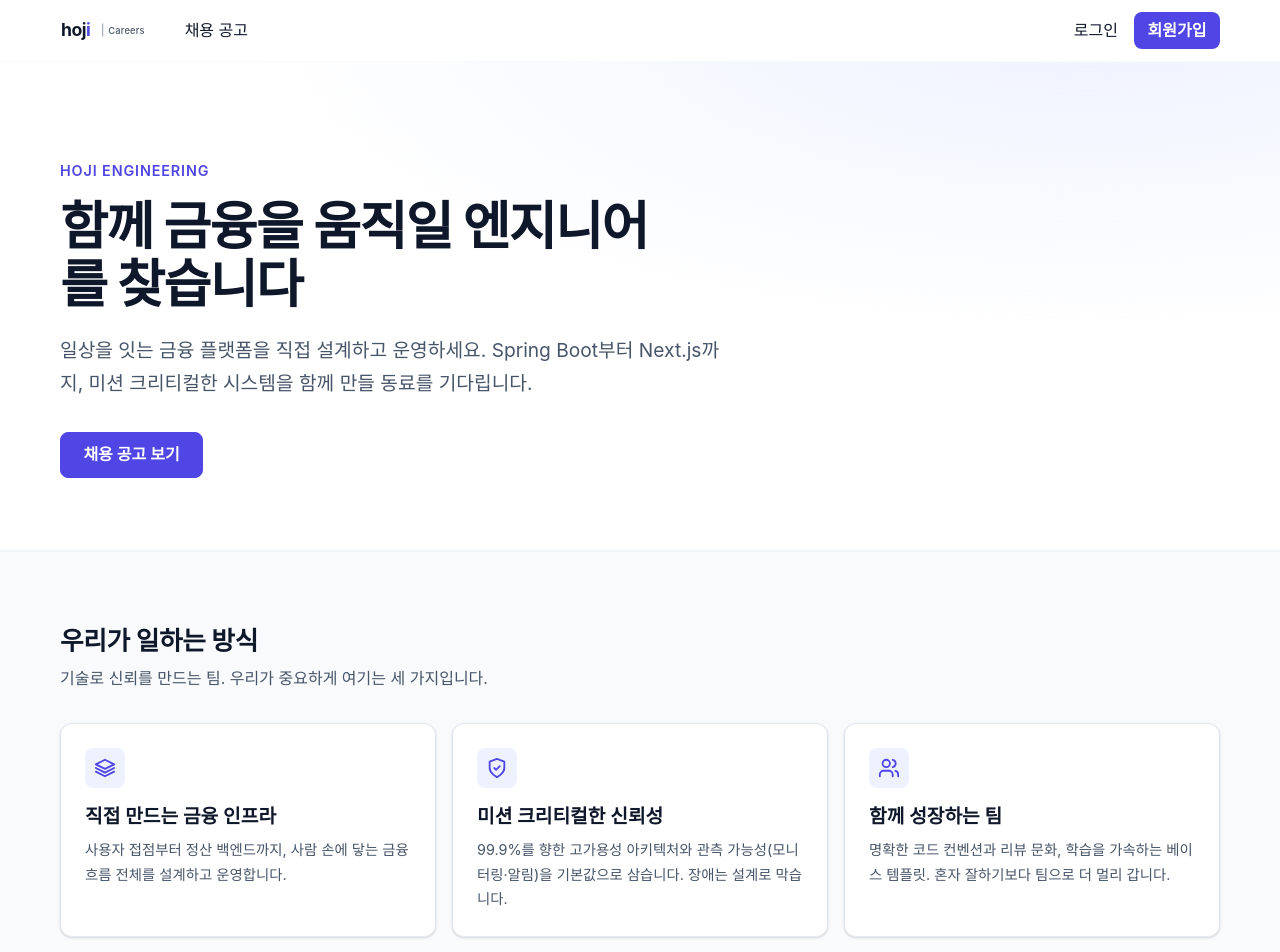
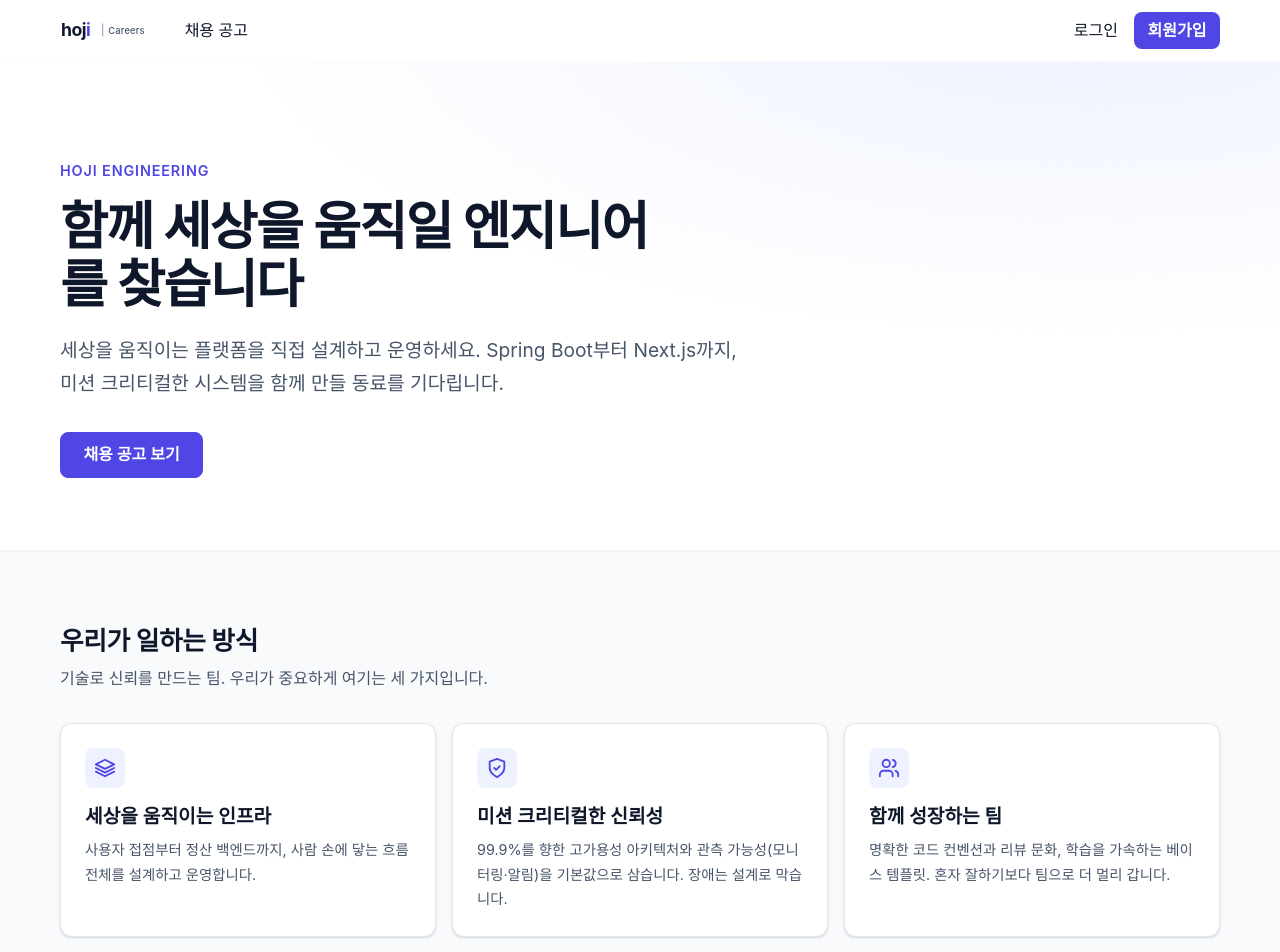
Before and after one commit to wejsa/candidate-web, a Next.js app: page / in a window 1280 px wide. Shown: the top 952 px of the page. Built offline with nearby package versions, Linux system fonts and the light colour scheme; no server answers; a web font is replaced by a local one.

Commit message:
feat: CANDID-059 Step 1 - 홈/메타 카피 '세상을 움직인다' 테마 전환 (#158)

```diff
--- a/app/layout.tsx
+++ b/app/layout.tsx
@@ -26,7 +26,7 @@ export const metadata: Metadata = {
     default: SITE_NAME,
     template: `%s | ${SITE_NAME}`,
   },
-  description: 'Hoji 채용 — 일상을 잇는 금융 플랫폼을 함께 만들 동료를 찾습니다.',
+  description: 'Hoji 채용 — 세상을 움직이는 플랫폼을 함께 만들 동료를 찾습니다.',
   robots: { index: true, follow: true },
   openGraph: { siteName: SITE_NAME, locale: 'ko_KR', type: 'website' },
   twitter: { card: 'summary' },
--- a/app/page.tsx
+++ b/app/page.tsx
@@ -7,18 +7,18 @@ import styles from './page.module.css';
 export const metadata: Metadata = {
   title: '엔지니어 채용',
   description:
-    'Hoji는 일상을 잇는 금융 플랫폼을 설계하고 운영합니다. 미션 크리티컬 금융 시스템을 함께 만들 엔지니어를 찾습니다.',
+    'Hoji는 세상을 움직이는 플랫폼을 설계하고 운영합니다. 미션 크리티컬한 시스템을 함께 만들 엔지니어를 찾습니다.',
   openGraph: {
     title: 'Hoji 엔지니어 채용',
-    description: '일상을 잇는 금융 플랫폼을 함께 만들 엔지니어를 찾습니다.',
+    description: '세상을 움직이는 플랫폼을 함께 만들 엔지니어를 찾습니다.',
     type: 'website',
   },
 };
 
 const VALUES = [
   {
-    title: '직접 만드는 금융 인프라',
-    desc: '사용자 접점부터 정산 백엔드까지, 사람 손에 닿는 금융 흐름 전체를 설계하고 운영합니다.',
+    title: '세상을 움직이는 인프라',
+    desc: '사용자 접점부터 정산 백엔드까지, 사람 손에 닿는 흐름 전체를 설계하고 운영합니다.',
     icon: (
       <svg width="22" height="22" viewBox="0 0 24 24" fill="none" stroke="currentColor" strokeWidth="2" strokeLinecap="round" strokeLinejoin="round" aria-hidden="true">
         <path d="M12 3 2 8l10 5 10-5-10-5Z" />
@@ -63,9 +63,9 @@ export default function HomePage() {
       <section className={styles.hero}>
         <div className={styles.heroInner}>
           <p className={styles.eyebrow}>HOJI ENGINEERING</p>
-          <h1 className={styles.title}>함께 금융을 움직일 엔지니어를 찾습니다</h1>
+          <h1 className={styles.title}>함께 세상을 움직일 엔지니어를 찾습니다</h1>
           <p className={styles.subtitle}>
-            일상을 잇는 금융 플랫폼을 직접 설계하고 운영하세요. Spring Boot부터 Next.js까지, 미션 크리티컬한
+            세상을 움직이는 플랫폼을 직접 설계하고 운영하세요. Spring Boot부터 Next.js까지, 미션 크리티컬한
             시스템을 함께 만들 동료를 기다립니다.
           </p>
           <div className={styles.actions}>
```
Also changed, not shown: 1 other file (tests, documents, lock files or other folders).
